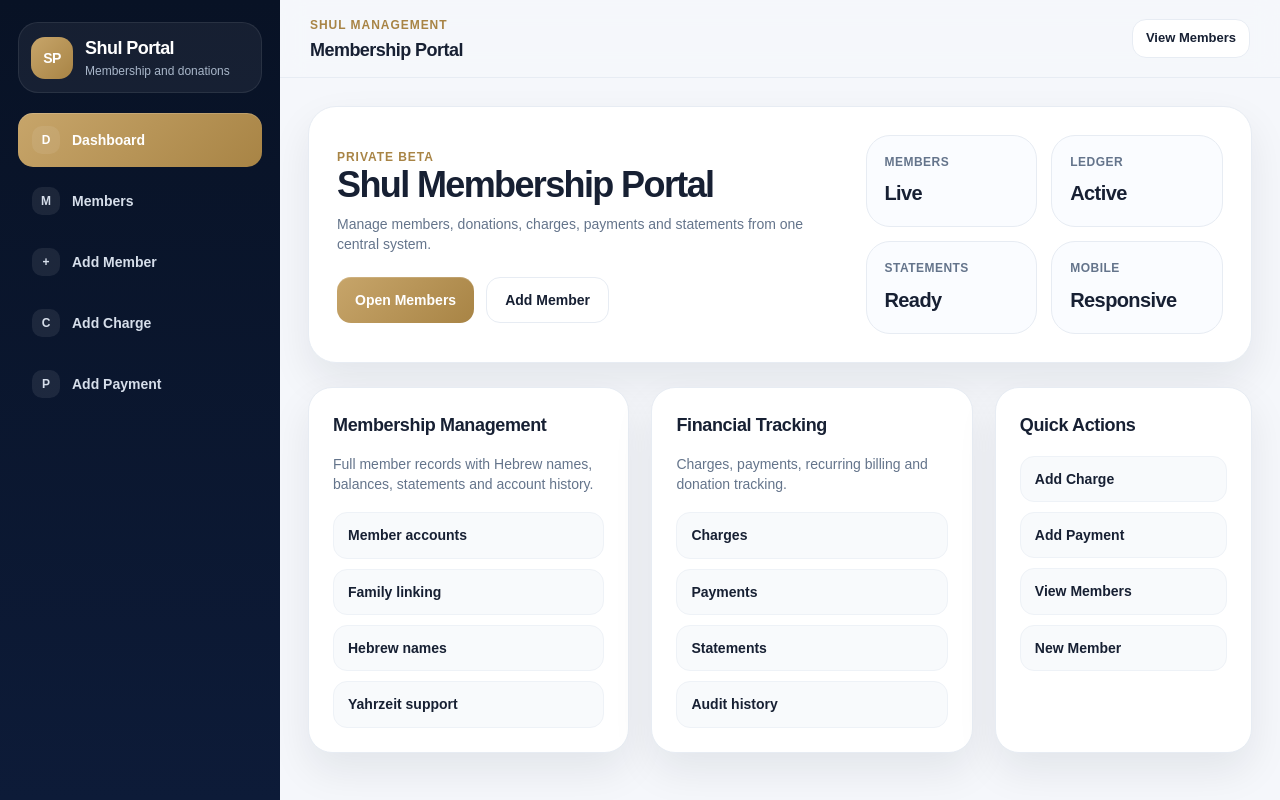
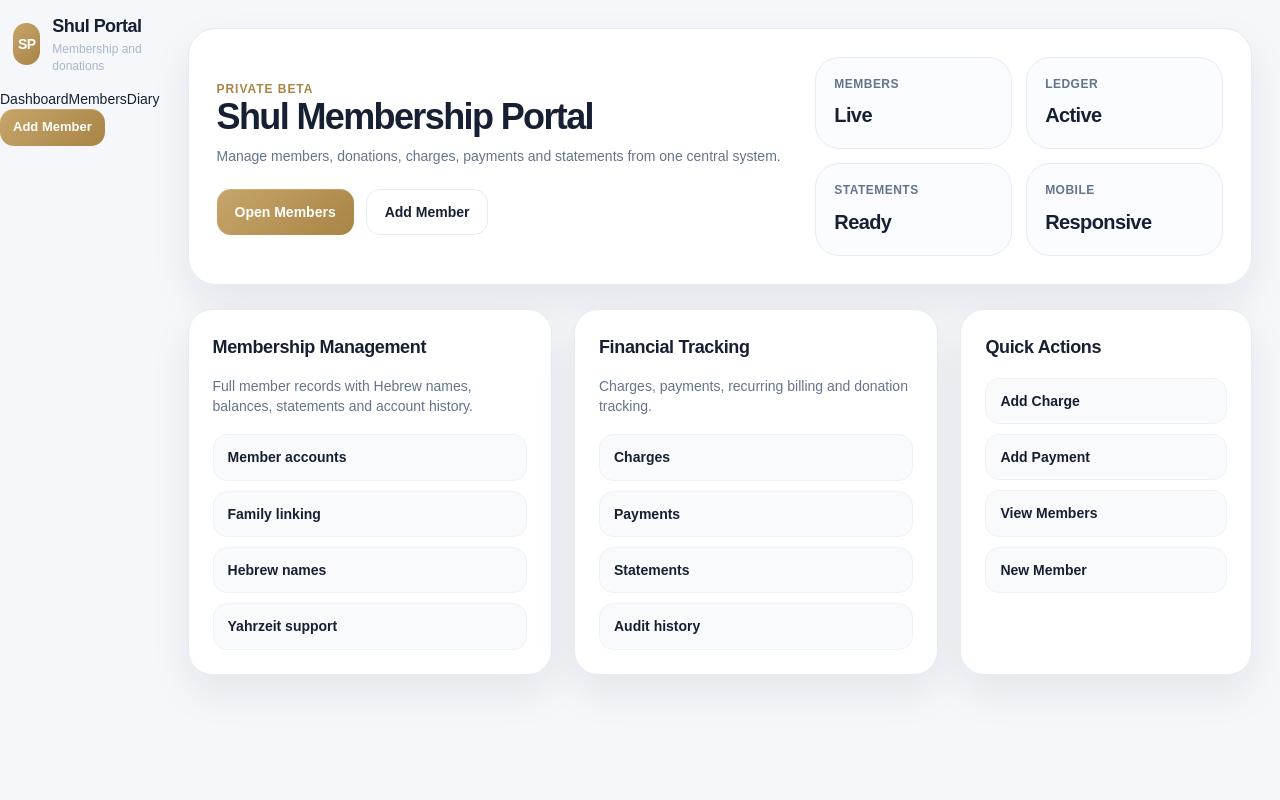
Before and after one commit to gersonberger-lab/shul-membership-portal, a Next.js app: page / in a window 1280 px wide. Built offline with nearby package versions, Linux system fonts and the light colour scheme.

Commit message:
Replace sidebar with cleaner top navigation

```diff
--- a/app/components/AppShell.tsx
+++ b/app/components/AppShell.tsx
@@ -3,58 +3,48 @@
 import { usePathname } from "next/navigation";
 
 const navItems = [
-  { href: "/", label: "Dashboard", icon: "D" },
-  { href: "/members", label: "Members", icon: "M" },
-  { href: "/members/new", label: "Add Member", icon: "+" },
-  { href: "/charges/new", label: "Add Charge", icon: "C" },
-  { href: "/payments/new", label: "Add Payment", icon: "P" },
+  { href: "/", label: "Dashboard" },
+  { href: "/members", label: "Members" },
+  { href: "/diary", label: "Diary" },
 ];
 
 function isActive(pathname: string, href: string) {
   if (href === "/") return pathname === "/";
-  if (href === "/members") return pathname === "/members" || pathname.startsWith("/members/");
-  return pathname === href;
+  return pathname === href || pathname.startsWith(`${href}/`);
 }
 
 export default function AppShell({ children }: { children: React.ReactNode }) {
   const pathname = usePathname();
 
   return (
-    <div className="app-shell">
-      <aside className="sidebar">
-        <div className="brand-card">
+    <div className="app-shell top-shell">
+      <header className="site-header">
+        <a className="brand-card top-brand" href="/">
           <div className="brand-mark">SP</div>
           <div>
             <div className="logo">Shul Portal</div>
             <div className="brand-subtitle">Membership and donations</div>
           </div>
-        </div>
+        </a>
 
-        <nav className="nav" aria-label="Main navigation">
+        <nav className="top-nav" aria-label="Main navigation">
           {navItems.map((item) => (
             <a
               key={item.href}
               href={item.href}
               className={isActive(pathname, item.href) ? "active" : ""}
             >
-              <span className="nav-icon">{item.icon}</span>
-              <span>{item.label}</span>
+              {item.label}
             </a>
           ))}
         </nav>
-      </aside>
 
-      <div className="content-shell">
-        <header className="topbar">
-          <div>
-            <span className="eyebrow">Shul management</span>
-            <h2>Membership Portal</h2>
-          </div>
-          <a className="button secondary compact" href="/members">View Members</a>
-        </header>
+        <a className="button compact" href="/members/new">
+          Add Member
+        </a>
+      </header>
 
-        <main className="main-area">{children}</main>
-      </div>
+      <main className="main-area top-main">{children}</main>
     </div>
   );
 }
```
